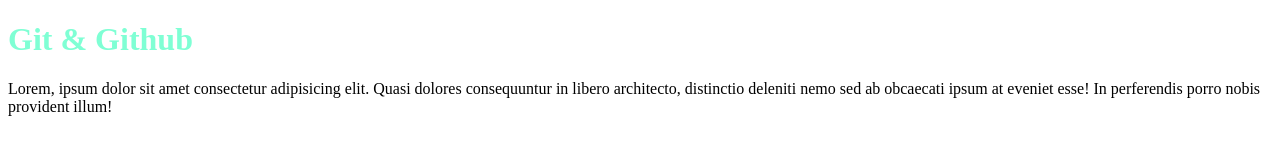
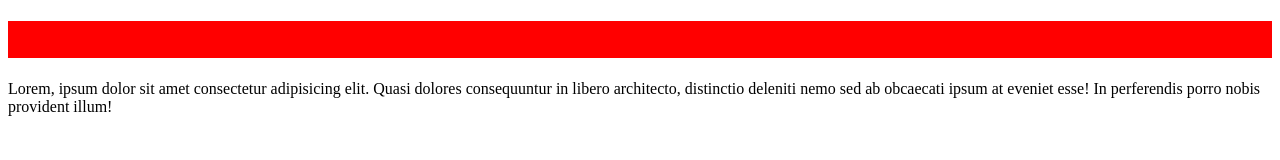
Before and after one commit to CJGalvis/workshop-git-example, a plain HTML site: page index.html in a window 1280 px wide. Drawn offline with Linux system fonts and the light colour scheme.

Commit message:
Se cambio el color y el background

```diff
--- a/master.css
+++ b/master.css
@@ -1,3 +1,4 @@
 .title {
-  color: aquamarine;
+  background-color: red;
+  color: red;
 }
```
